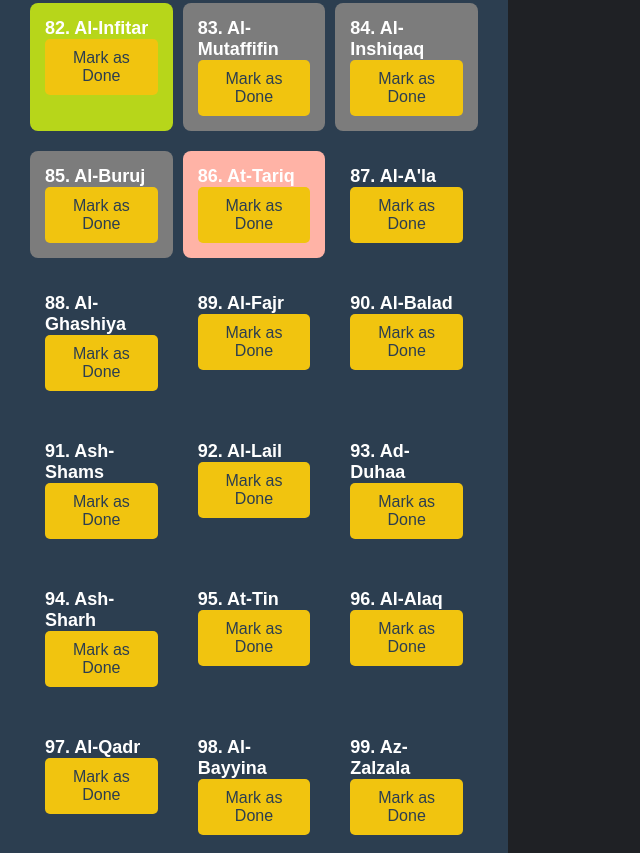
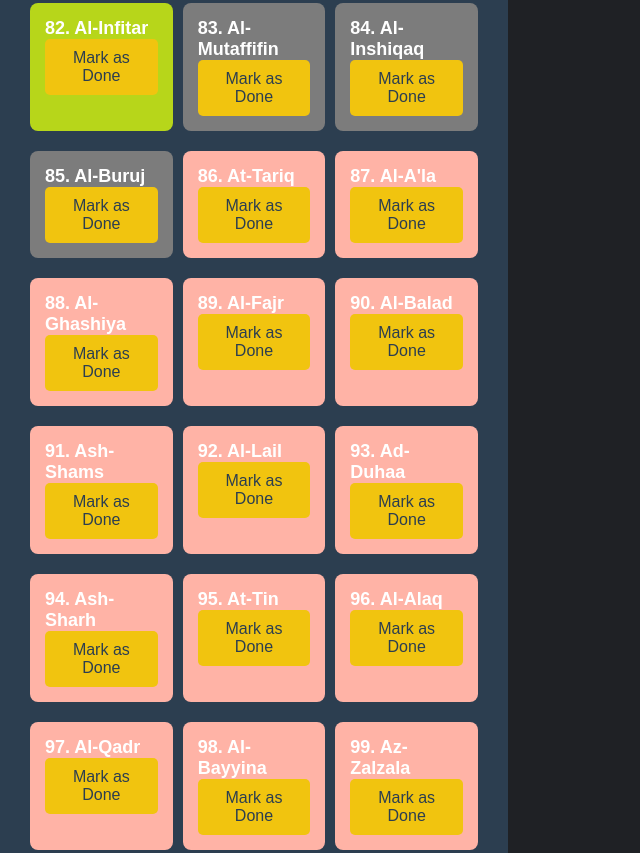
Before and after one commit to That1parrot/QR, a plain HTML site: page index.html in a window 1280 px wide. Shown: the part 4305-5158 px from the top of the page, without its empty margins (0-640 px from the left). Drawn offline with Linux system fonts and the light colour scheme.

Commit message:
Update index.html

```diff
--- a/index.html
+++ b/index.html
@@ -497,7 +497,7 @@
         let bookmarks = JSON.parse(localStorage.getItem('bookmarks')) || [];
 
         // Define Juz Start Surahs for Dynamic Juz Numbering (Global Scope)
-        const juzStart = [1, 3, 5, 8, 11, 14, 17, 20, 23, 26, 29, 32, 35, 38, 41, 44, 47, 50, 53, 56, 59, 62, 65, 68, 71, 74, 77, 80, 83, 86, 87];
+        const juzStart = [1, 3, 5, 8, 11, 14, 17, 20, 23, 26, 29, 32, 35, 38, 41, 44, 47, 50, 53, 56, 59, 62, 65, 68, 71, 74, 77, 80, 83, 86];
 
         // Function to Get Juz Number
         function getJuzNumber(surahNumber) {
```
